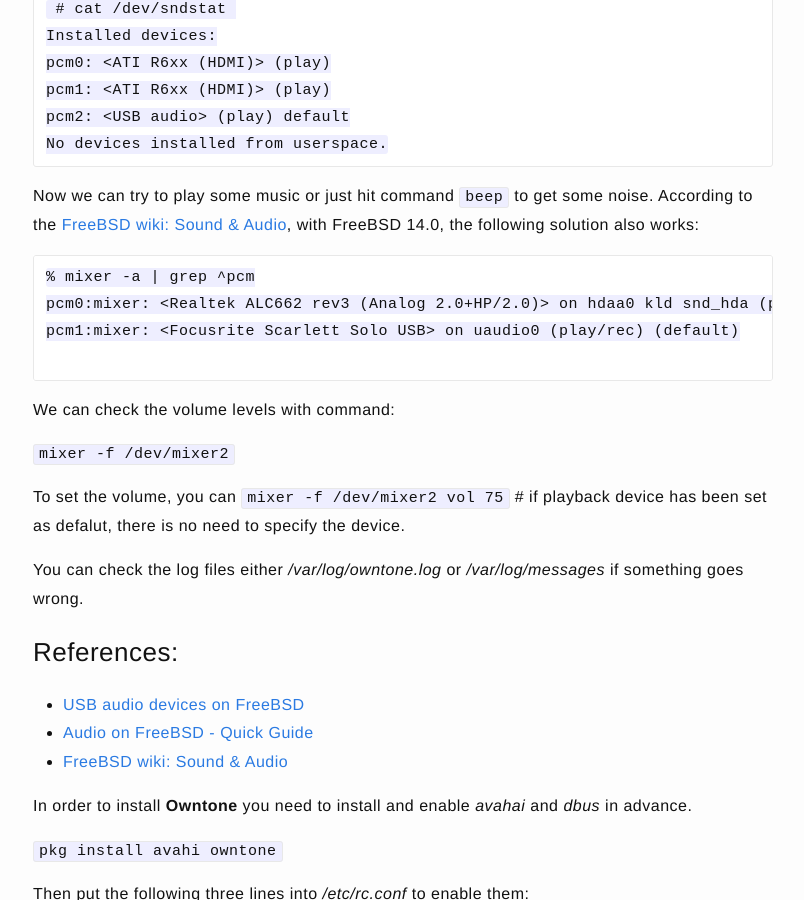
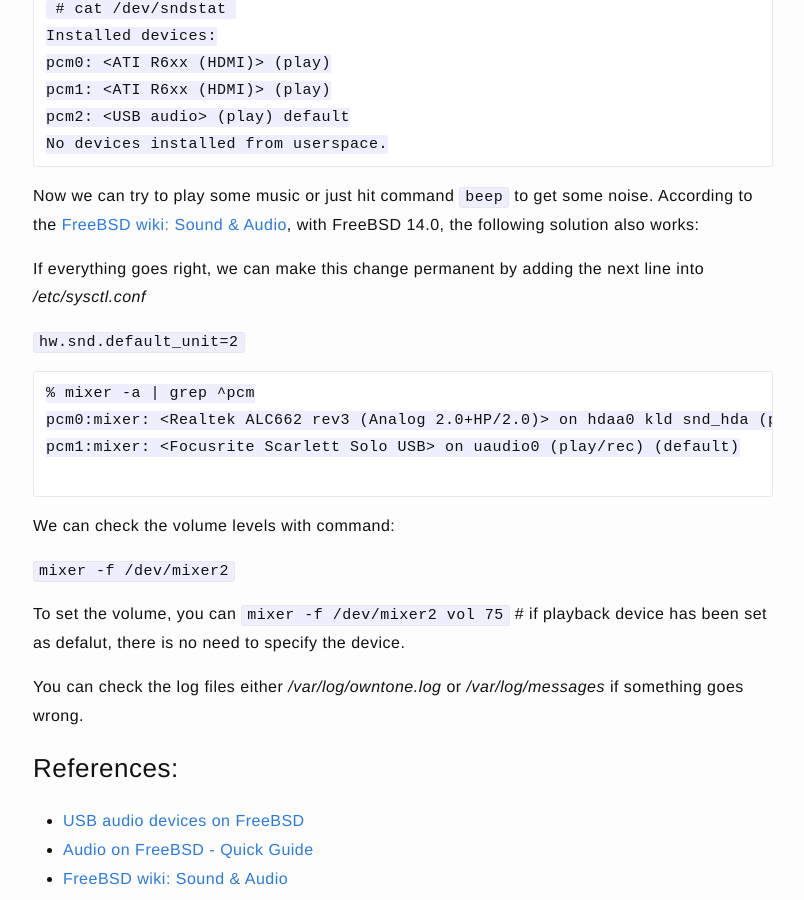
Before and after one commit to jazzi/jazzi.github.io, a Jekyll site: the page built from _posts/2023-12-21-hpe-microserver-gen10-with-freebsd.md, in a window 1280 px wide and 900 px high, scrolled down 15886 px. Shown: the whole window, without its empty margins (237-1041 px from the left). Built offline with Jekyll 4.4.1, drawn with Linux system fonts in a browser that asks for light colours.

Commit message:
add more

````diff
--- a/_posts/2023-12-21-hpe-microserver-gen10-with-freebsd.md
+++ b/_posts/2023-12-21-hpe-microserver-gen10-with-freebsd.md
@@ -600,6 +600,10 @@ No devices installed from userspace.
 Now we can try to play some music or just hit command `beep` to get some noise.
 According to the [FreeBSD wiki: Sound & Audio](https://wiki.freebsd.org/Sound), with FreeBSD 14.0, the following solution also works:
 
+If everything goes right, we can make this change permanent by adding the next line into */etc/sysctl.conf*
+
+`hw.snd.default_unit=2`
+
 ```
 % mixer -a | grep ^pcm
 pcm0:mixer: <Realtek ALC662 rev3 (Analog 2.0+HP/2.0)> on hdaa0 kld snd_hda (play/rec)
````
